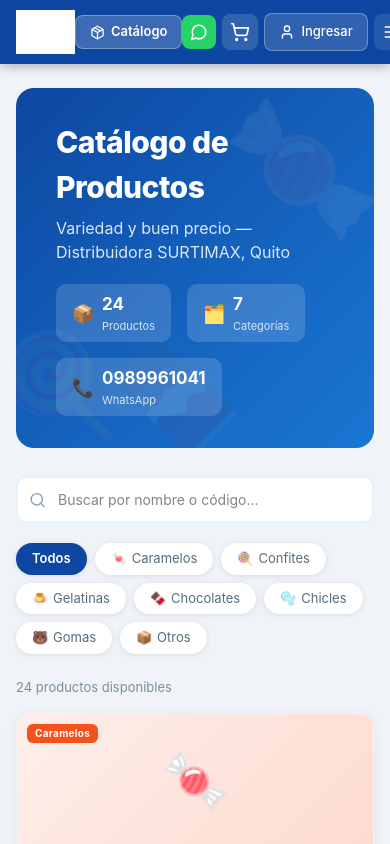
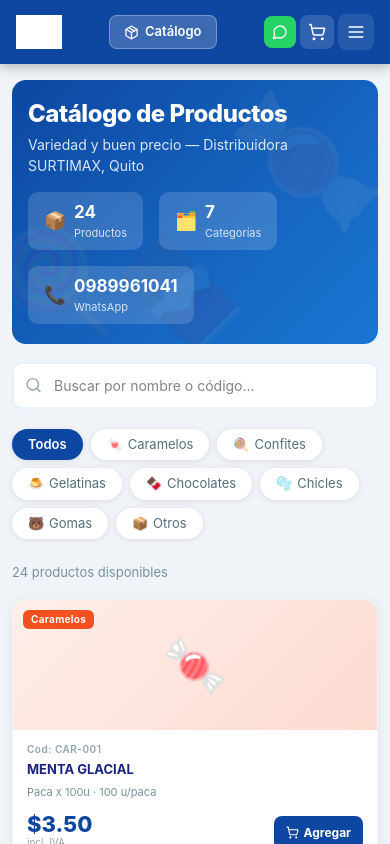
Before and after one commit to Dilankl30/SURTIMAX, a React (Vite) app: page / in a window 390 px wide. Shown: the top 844 px of the page. Built offline with nearby package versions, Linux system fonts and the light colour scheme.

Commit message:
fix: prevent mobile overflow and stabilize responsive navbar/catalog

```diff
--- a/package.json
+++ b/package.json
@@ -86,5 +86,8 @@
     "overrides": {
       "vite": "6.3.5"
     }
+  },
+  "engines": {
+    "node": "20.x"
   }
 }
--- a/src/app/components/Catalog.tsx
+++ b/src/app/components/Catalog.tsx
@@ -1,6 +1,7 @@
 import { useState, useMemo } from 'react';
 import { Search, ShoppingCart, Package } from 'lucide-react';
 import { useStore } from '../store';
+import { useIsMobile } from './ui/use-mobile';
 import type { Product } from '../store';
 
 const CAT_COLOR: Record<string, string> = {
@@ -18,6 +19,7 @@
   const [search, setSearch] = useState('');
   const [activeCategory, setActiveCategory] = useState('Todos');
   const [addedId, setAddedId] = useState<string | null>(null);
+  const isMobile = useIsMobile();
 
   const categories = useMemo(() => ['Todos', ...Array.from(new Set(products.map(p => p.category)))], [products]);
 
@@ -37,20 +39,20 @@
   const cartCount = cart.reduce((s, i) => s + i.quantity, 0);
 
   return (
-    <div style={{ maxWidth: 1280, margin: '0 auto', padding: '24px 16px' }}>
+    <div style={{ maxWidth: 1280, margin: '0 auto', padding: isMobile ? '16px 12px 90px' : '24px 16px' }}>
 
       {/* Hero */}
       <div style={{
         background: 'linear-gradient(135deg, #0D47A1 0%, #1565C0 60%, #1976D2 100%)',
-        borderRadius: 18, padding: '32px 40px', marginBottom: 28, color: 'white',
+        borderRadius: isMobile ? 14 : 18, padding: isMobile ? '20px 16px' : '32px 40px', marginBottom: isMobile ? 18 : 28, color: 'white',
         position: 'relative', overflow: 'hidden',
       }}>
         <div style={{ position: 'absolute', right: -10, top: -20, fontSize: 130, opacity: 0.08, userSelect: 'none' }}>🍬</div>
         <div style={{ position: 'absolute', right: 130, bottom: -30, fontSize: 110, opacity: 0.06, userSelect: 'none' }}>🍫</div>
         <div style={{ position: 'absolute', left: -20, bottom: -10, fontSize: 100, opacity: 0.05, userSelect: 'none' }}>🍭</div>
         <div style={{ position: 'relative', zIndex: 1 }}>
-          <h1 style={{ margin: '0 0 6px', fontSize: 30, fontWeight: 800, letterSpacing: -0.5 }}>Catálogo de Productos</h1>
-          <p style={{ margin: '0 0 20px', opacity: 0.85, fontSize: 16 }}>Variedad y buen precio — Distribuidora SURTIMAX, Quito</p>
+          <h1 style={{ margin: '0 0 6px', fontSize: isMobile ? 24 : 30, fontWeight: 800, letterSpacing: -0.5, lineHeight: 1.15 }}>Catálogo de Productos</h1>
+          <p style={{ margin: '0 0 16px', opacity: 0.85, fontSize: isMobile ? 14 : 16 }}>Variedad y buen precio — Distribuidora SURTIMAX, Quito</p>
           <div style={{ display: 'flex', gap: 16, flexWrap: 'wrap' }}>
             <HeroBadge emoji="📦" label="Productos" value={products.filter(p => p.available).length} />
             <HeroBadge emoji="🗂️" label="Categorías" value={categories.length - 1} />
@@ -108,7 +110,7 @@
           <p style={{ fontSize: 16 }}>No se encontraron productos</p>
         </div>
       ) : (
-        <div style={{ display: 'grid', gridTemplateColumns: 'repeat(auto-fill, minmax(210px, 1fr))', gap: 18 }}>
+        <div style={{ display: 'grid', gridTemplateColumns: isMobile ? '1fr' : 'repeat(auto-fill, minmax(210px, 1fr))', gap: isMobile ? 12 : 18 }}>
           {filtered.map(product => (
             <ProductCard
               key={product.id}
@@ -126,12 +128,12 @@
         <button
           onClick={() => setCartOpen(true)}
           style={{
-            position: 'fixed', bottom: 28, right: 28,
+            position: 'fixed', bottom: isMobile ? 14 : 28, right: isMobile ? 12 : 28,
             backgroundColor: '#0D47A1', color: 'white',
-            padding: '14px 22px', borderRadius: 50, border: 'none',
+            padding: isMobile ? '12px 16px' : '14px 22px', borderRadius: 50, border: 'none',
             boxShadow: '0 6px 24px rgba(13,71,161,0.45)',
             display: 'flex', alignItems: 'center', gap: 10,
-            cursor: 'pointer', zIndex: 50, fontSize: 14, fontWeight: 700,
+            cursor: 'pointer', zIndex: 50, fontSize: isMobile ? 13 : 14, fontWeight: 700, maxWidth: isMobile ? 'calc(100vw - 24px)' : undefined,
           }}
         >
           <ShoppingCart size={20} />
--- a/src/app/components/Header.tsx
+++ b/src/app/components/Header.tsx
@@ -1,18 +1,20 @@
 import { useState } from 'react';
 import { ShoppingCart, Bell, User, LogOut, Menu, X, Package, ClipboardList, LayoutDashboard, MessageCircle } from 'lucide-react';
 import { useStore } from '../store';
+import { useIsMobile } from './ui/use-mobile';
 import type { AppNotification } from '../store';
 import logoImg from '../../imports/DAME_CON_EL_FONDO_DE_202605160147.jpeg';
 
 export function Header() {
   const { view, setView, cart, setCartOpen, cartOpen, currentUser, logout, setAuthOpen, notifications } = useStore();
   const [mobileOpen, setMobileOpen] = useState(false);
+  const isMobile = useIsMobile();
   const [notifOpen, setNotifOpen] = useState(false);
 
   const cartCount = cart.reduce((s, i) => s + i.quantity, 0);
   const unreadNotifs = notifications.filter(n => !n.read).length;
 
-  const nav = (v: typeof view, label: string, close = false) => {
+  const nav = (v: typeof view, close = false) => {
     setView(v);
     if (close) setMobileOpen(false);
   };
@@ -24,7 +26,7 @@
 
           {/* Logo */}
           <button onClick={() => nav('catalog')} style={{ background: 'none', border: 'none', cursor: 'pointer', padding: 0, flexShrink: 0 }}>
-            <img src={logoImg} alt="SURTIMAX" style={{ height: 44, objectFit: 'contain', filter: 'brightness(0) invert(1)' }} />
+            <img src={logoImg} alt="SURTIMAX" style={{ height: isMobile ? 34 : 44, objectFit: 'contain', filter: 'brightness(0) invert(1)', maxWidth: isMobile ? 120 : 170 }} />
           </button>
 
           {/* Desktop Nav */}
@@ -53,7 +55,7 @@
           </nav>
 
           {/* Right actions */}
-          <div style={{ display: 'flex', alignItems: 'center', gap: 6, flexShrink: 0 }}>
+          <div style={{ display: 'flex', alignItems: 'center', gap: isMobile ? 4 : 6, flexShrink: 0 }}>
             {/* WhatsApp */}
             <a
               href="https://wa.me/593989961041?text=Hola%20SURTIMAX%2C%20necesito%20informaci%C3%B3n"
@@ -61,7 +63,7 @@
               title="Contactar por WhatsApp"
               style={{ background: '#25D366', border: 'none', color: 'white', cursor: 'pointer', padding: '8px', borderRadius: 8, display: 'flex', alignItems: 'center', textDecoration: 'none' }}
             >
-              <MessageCircle size={18} />
+              <MessageCircle size={isMobile ? 16 : 18} />
             </a>
 
             {/* Cart */}
@@ -69,7 +71,7 @@
               onClick={() => setCartOpen(!cartOpen)}
               style={{ position: 'relative', background: 'rgba(255,255,255,0.15)', border: 'none', color: 'white', cursor: 'pointer', padding: '8px', borderRadius: 8, display: 'flex', alignItems: 'center' }}
             >
-              <ShoppingCart size={20} />
+              <ShoppingCart size={isMobile ? 18 : 20} />
               {cartCount > 0 && (
                 <span style={{ position: 'absolute', top: -5, right: -5, backgroundColor: '#FF5722', color: 'white', borderRadius: '50%', width: 18, height: 18, display: 'flex', alignItems: 'center', justifyContent: 'center', fontSize: 10, fontWeight: 'bold' }}>
                   {cartCount}
@@ -84,7 +86,7 @@
                   onClick={() => setNotifOpen(!notifOpen)}
                   style={{ position: 'relative', background: 'rgba(255,255,255,0.15)', border: 'none', color: 'white', cursor: 'pointer', padding: '8px', borderRadius: 8, display: 'flex', alignItems: 'center' }}
                 >
-                  <Bell size={20} />
+                  <Bell size={isMobile ? 18 : 20} />
                   {unreadNotifs > 0 && (
                     <span style={{ position: 'absolute', top: -5, right: -5, backgroundColor: '#FF5722', color: 'white', borderRadius: '50%', width: 18, height: 18, display: 'flex', alignItems: 'center', justifyContent: 'center', fontSize: 10, fontWeight: 'bold' }}>
                       {unreadNotifs}
@@ -95,14 +97,14 @@
               </div>
             )}
 
-            {/* User */}
-            {currentUser ? (
+            {/* User desktop */}
+            {!isMobile && (currentUser ? (
               <div style={{ display: 'flex', alignItems: 'center', gap: 8 }}>
                 <div style={{ display: 'flex', alignItems: 'center', gap: 6, backgroundColor: 'rgba(255,255,255,0.1)', borderRadius: 8, padding: '6px 10px' }}>
                   <div style={{ width: 26, height: 26, borderRadius: '50%', backgroundColor: currentUser.isAdmin ? '#FF9800' : '#4FC3F7', display: 'flex', alignItems: 'center', justifyContent: 'center', fontSize: 12, fontWeight: 700, color: 'white' }}>
                     {currentUser.name[0]}
                   </div>
-                  <span style={{ color: 'white', fontSize: 13, fontWeight: 500 }} className="hidden md:block">
+                  <span style={{ color: 'white', fontSize: 13, fontWeight: 500 }}>
                     {currentUser.name.split(' ')[0]}
                     {currentUser.isAdmin && <span style={{ marginLeft: 4, fontSize: 10, backgroundColor: '#FF9800', padding: '1px 5px', borderRadius: 10 }}>Admin</span>}
                   </span>
@@ -122,7 +124,7 @@
               >
                 <User size={16} /> Ingresar
               </button>
-            )}
+            ))}
 
             {/* Mobile menu */}
             <button
@@ -138,17 +140,24 @@
         {/* Mobile nav */}
         {mobileOpen && (
           <div style={{ borderTop: '1px solid rgba(255,255,255,0.15)', padding: '12px 0', display: 'flex', flexDirection: 'column', gap: 2 }} className="md:hidden">
-            <MobileNavBtn onClick={() => nav('catalog', '', true)}>📦 Catálogo</MobileNavBtn>
+            <MobileNavBtn onClick={() => nav('catalog', true)}>📦 Catálogo</MobileNavBtn>
             {currentUser && !currentUser.isAdmin && (
-              <MobileNavBtn onClick={() => nav('my-quotes', '', true)}>📋 Mis Cotizaciones</MobileNavBtn>
+              <MobileNavBtn onClick={() => nav('my-quotes', true)}>📋 Mis Cotizaciones</MobileNavBtn>
             )}
             {currentUser?.isAdmin && (
               <>
-                <MobileNavBtn onClick={() => nav('admin-dashboard', '', true)}>📊 Dashboard</MobileNavBtn>
-                <MobileNavBtn onClick={() => nav('admin-products', '', true)}>📦 Productos</MobileNavBtn>
-                <MobileNavBtn onClick={() => nav('admin-quotes', '', true)}>📋 Cotizaciones Admin</MobileNavBtn>
+                <MobileNavBtn onClick={() => nav('admin-dashboard', true)}>📊 Dashboard</MobileNavBtn>
+                <MobileNavBtn onClick={() => nav('admin-products', true)}>📦 Productos</MobileNavBtn>
+                <MobileNavBtn onClick={() => nav('admin-quotes', true)}>📋 Cotizaciones Admin</MobileNavBtn>
               </>
             )}
+            <div style={{ borderTop: '1px solid rgba(255,255,255,0.15)', marginTop: 8, paddingTop: 8 }}>
+              {currentUser ? (
+                <MobileNavBtn onClick={() => { logout(); setMobileOpen(false); }}>🚪 Cerrar sesión</MobileNavBtn>
+              ) : (
+                <MobileNavBtn onClick={() => { setAuthOpen(true); setMobileOpen(false); }}>👤 Ingresar</MobileNavBtn>
+              )}
+            </div>
           </div>
         )}
       </div>
@@ -194,7 +203,7 @@
   return (
     <>
       <div style={{ position: 'fixed', inset: 0, zIndex: 99 }} onClick={onClose} />
-      <div style={{ position: 'absolute', right: 0, top: 'calc(100% + 8px)', backgroundColor: 'white', borderRadius: 14, boxShadow: '0 8px 32px rgba(0,0,0,0.18)', width: 340, zIndex: 150, overflow: 'hidden', border: '1px solid #E3F2FD' }}>
+      <div style={{ position: 'absolute', right: 0, top: 'calc(100% + 8px)', backgroundColor: 'white', borderRadius: 14, boxShadow: '0 8px 32px rgba(0,0,0,0.18)', width: 'min(340px, calc(100vw - 24px))', zIndex: 150, overflow: 'hidden', border: '1px solid #E3F2FD' }}>
         <div style={{ padding: '14px 16px', borderBottom: '1px solid #E3F2FD', display: 'flex', justifyContent: 'space-between', alignItems: 'center', background: '#F8FAFE' }}>
           <span style={{ fontWeight: 700, color: '#0D47A1', fontSize: 14 }}>🔔 Notificaciones</span>
           <button onClick={clearNotifications} style={{ background: 'none', border: 'none', color: '#1976D2', cursor: 'pointer', fontSize: 12, fontWeight: 500 }}>
```
Also changed, not shown: src/styles/globals.css (+9 -0 lines), vite.config.ts (+13 -0 lines).
